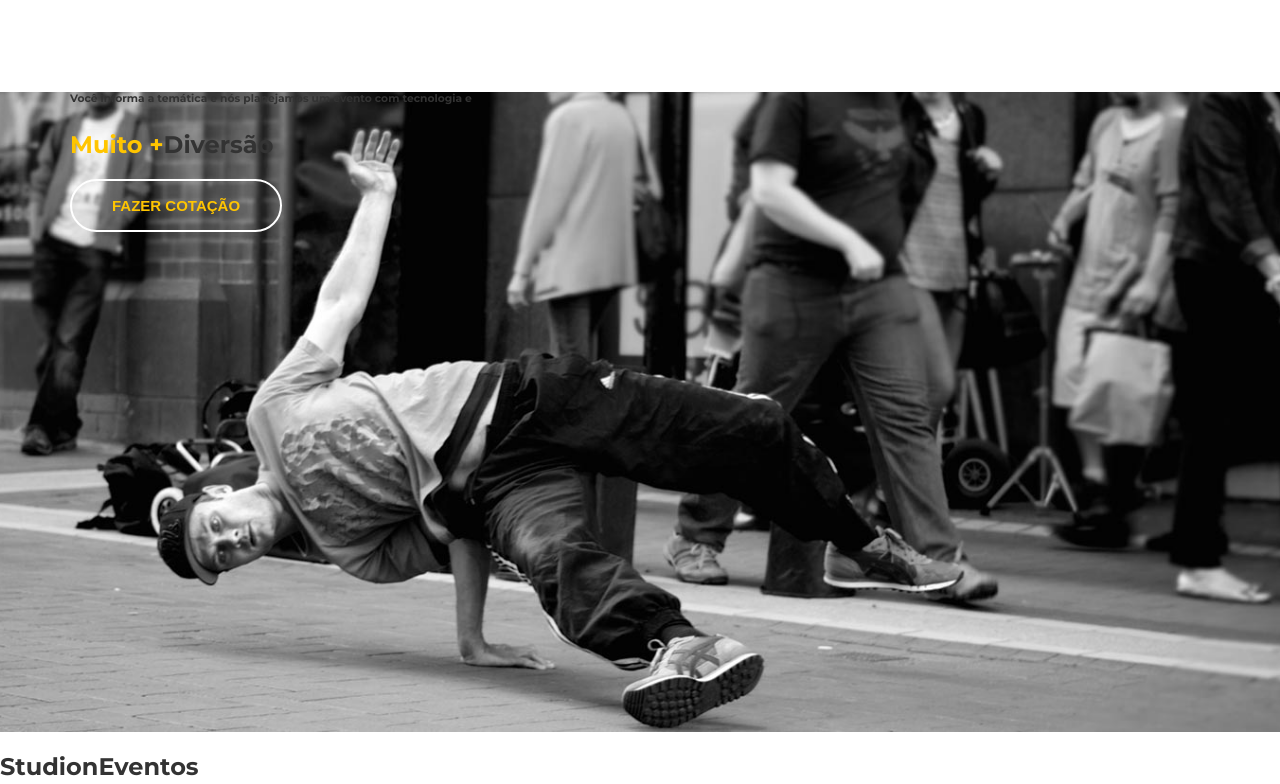
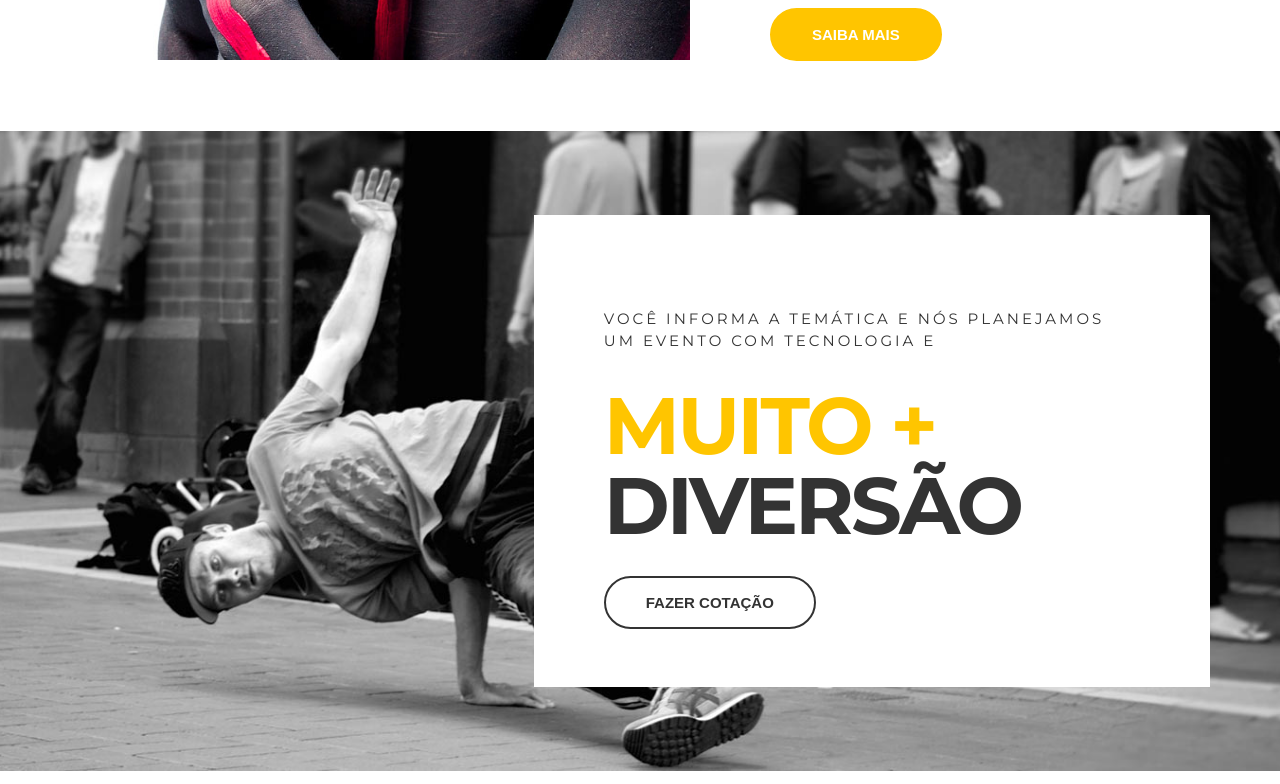
Before and after one commit to wilianfausto/studion, a website: page src/index.html in a window 1280 px wide. Shown: the part 1466-2250 px from the top of the page. Drawn offline with Linux system fonts and the light colour scheme.

Commit message:
Finalizado estilização e ajustes Paralax Quote

```diff
--- a/src/style.css
+++ b/src/style.css
@@ -98,7 +98,7 @@ ul {
 
 .slide {
   position: relative;
-  height: calc(100vh - 7.75rem);
+  height: calc(100vh - 3.75rem);
 }
 
 .slide__background-image {
@@ -222,9 +222,47 @@ ul {
 
 .quote {
   background-image: url(./images/parallax.jpg);
-  min-height: 80vh;
   background-attachment: fixed;
   background-repeat: no-repeat;
   background-size: cover;
   background-position: center;
 }
+
+.quote__container {
+  display: grid;
+  align-items: center;
+  justify-items: end;
+  min-height: 80vh;
+}
+
+.quote__copy {
+  background-color: #fff;
+  padding: 3.625rem 4.375rem;
+}
+
+.quote__copy h6 {
+  font-size: 0.9375rem;
+  font-weight: 400;
+  letter-spacing: 0.1875rem;
+  line-height: 1.4375;
+  max-width: 54ch;
+  text-transform: uppercase;
+}
+
+.quote__copy h2 {
+  font-size: 5rem;
+  line-height: 5rem;
+  text-transform: uppercase;
+  letter-spacing: -0.1875rem;
+  margin: 1.875rem 0;
+}
+
+.quote__copy h2 span {
+  display: block;
+}
+
+.btn--quote {
+  color: var(--color-copy);
+  border-color: var(--color-copy);
+  background: unset;
+}
```
